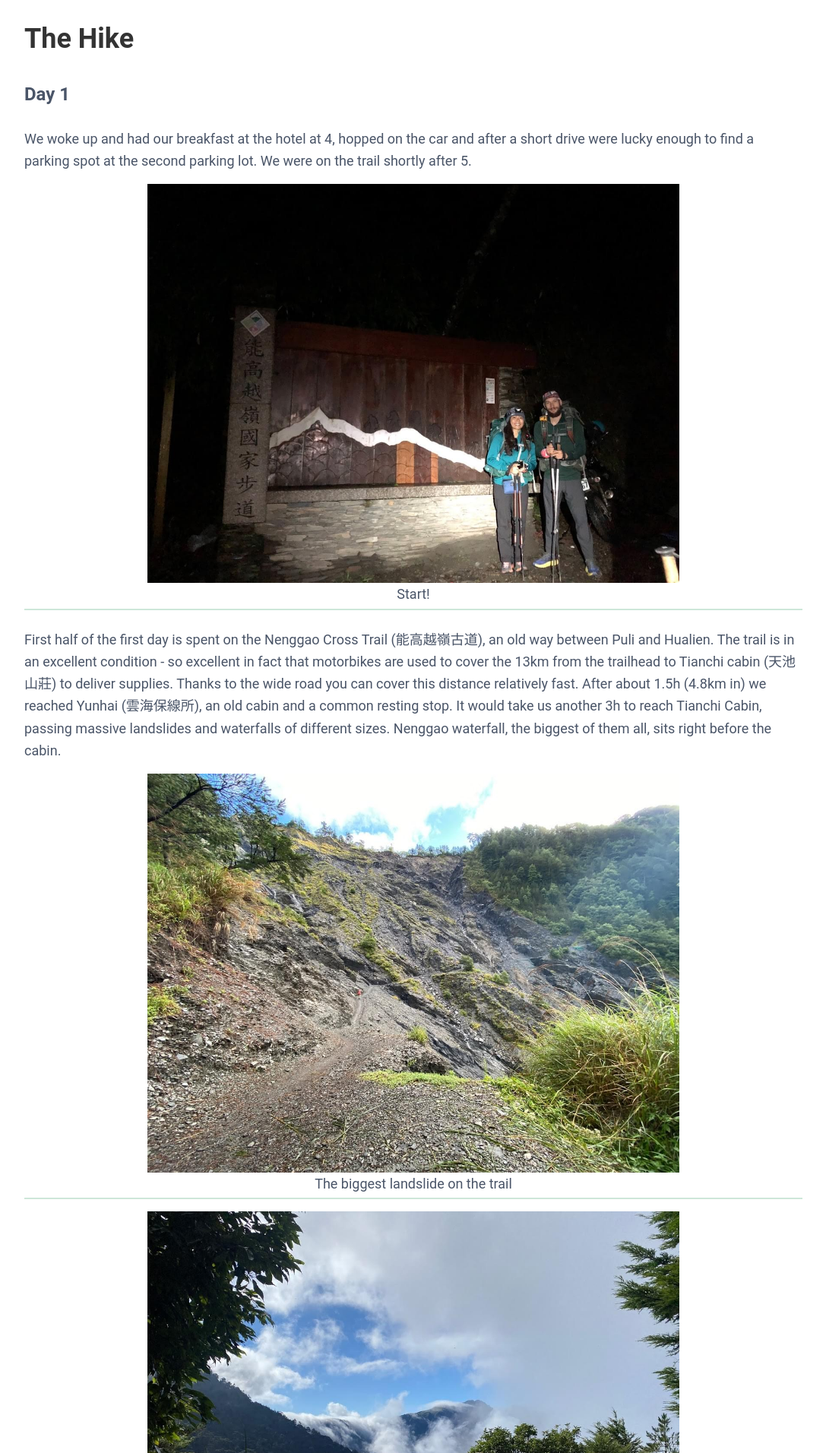
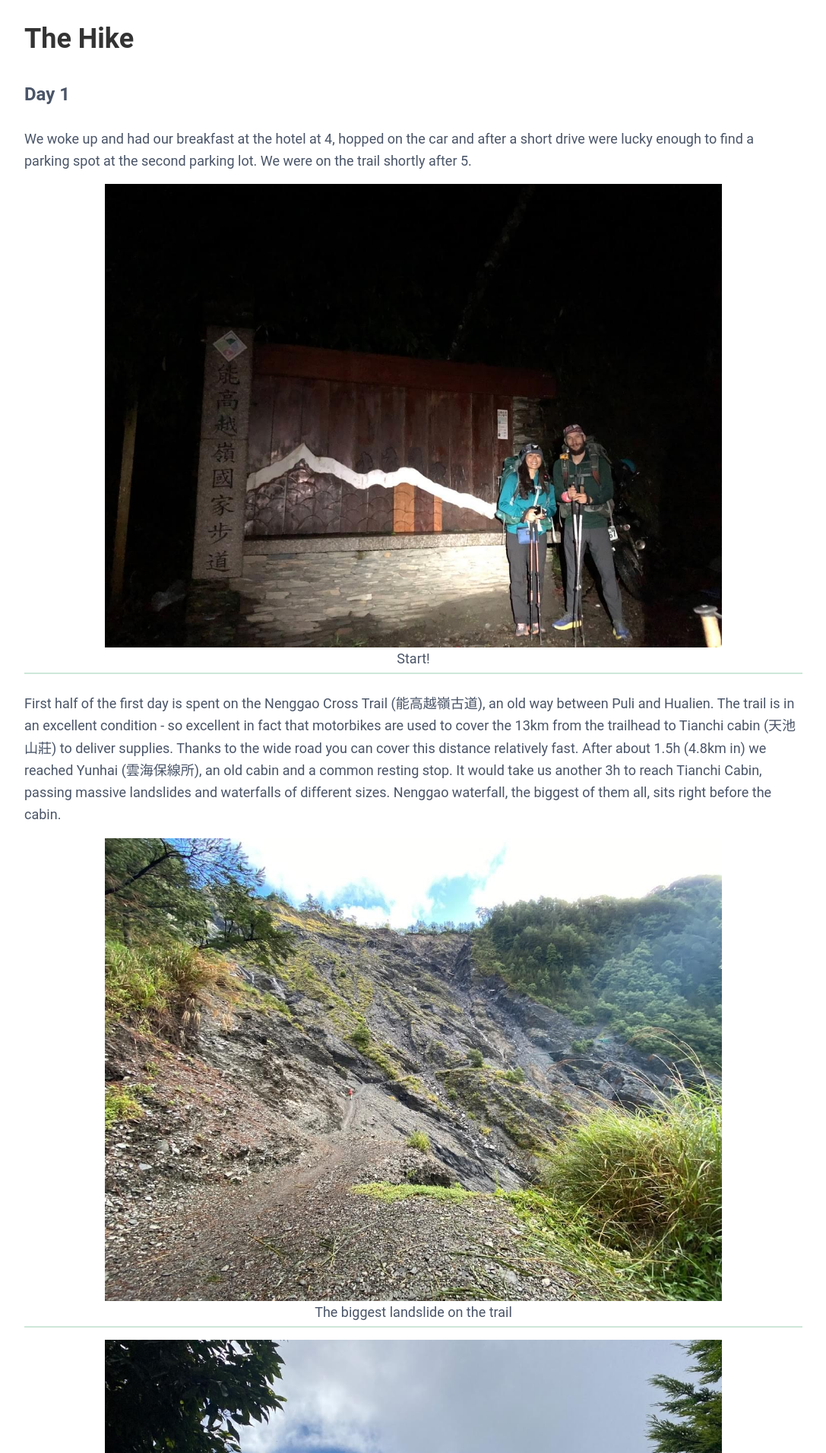
Before and after one commit to DawidJanczak/DawidJanczak.github.io, a Jekyll site: the page built from _posts/2020-10-18-nenggaoandongjun.html, in a window 1280 px wide. Shown: the part 2663-4575 px from the top of the page at 76% size, without its empty margins (96-1183 px from the left). Built offline with Jekyll 4.4.1, drawn with Linux system fonts in a browser that asks for light colours.

Commit message:
Preserve aspect ratio

```diff
--- a/_includes/blog_img.html
+++ b/_includes/blog_img.html
@@ -1,6 +1,6 @@
 <a href="/assets/images/{{ include.path }}" class="image-link" aria-label="{{ include.text }}">
   <figure class="flex flex-col border-b-2 border-solid border-green-600 border-opacity-25 p-1 items-center mt-3">
-    <img src="/assets/images/{{ include.path }}" width="700" height="700" alt="{{ include.text }}">
+    <img src="/assets/images/{{ include.path }}" class="w-4/5 h-auto" width="700" height="700" alt="{{ include.text }}">
     <figcaption class="text-center">{{ include.text }}</figcaption>
   </figure>
 </a>
--- a/assets/main.css
+++ b/assets/main.css
@@ -724,6 +724,10 @@
   height: 16rem;
 }
 
+.h-auto {
+  height: auto;
+}
+
 .text-sm {
   font-size: 0.875rem;
 }
@@ -928,6 +932,10 @@
   width: 40%;
 }
 
+.w-4\/5 {
+  width: 80%;
+}
+
 @keyframes spin {
   to {
     transform: rotate(360deg);
```
